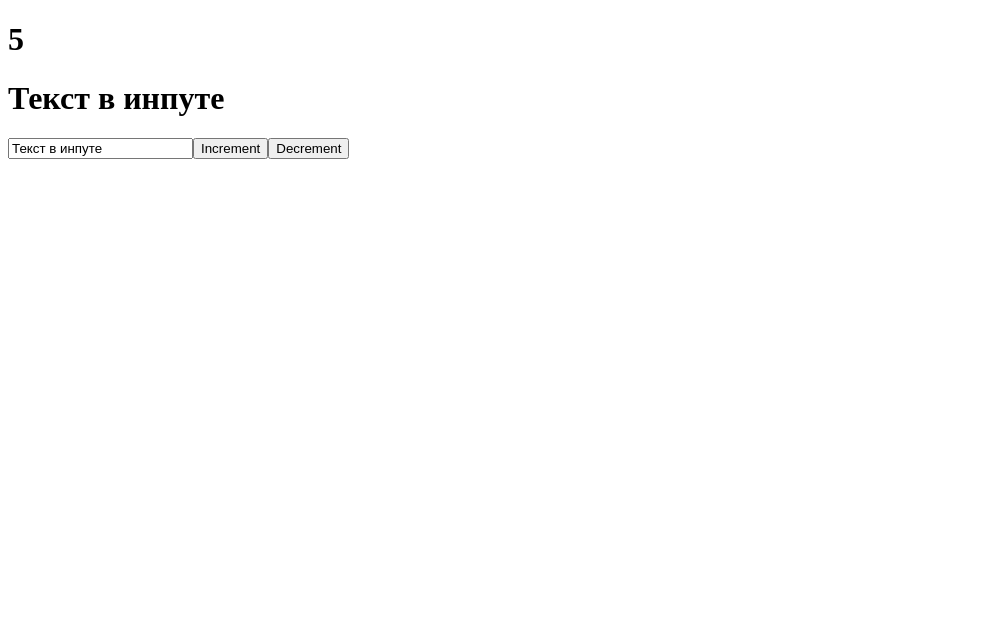
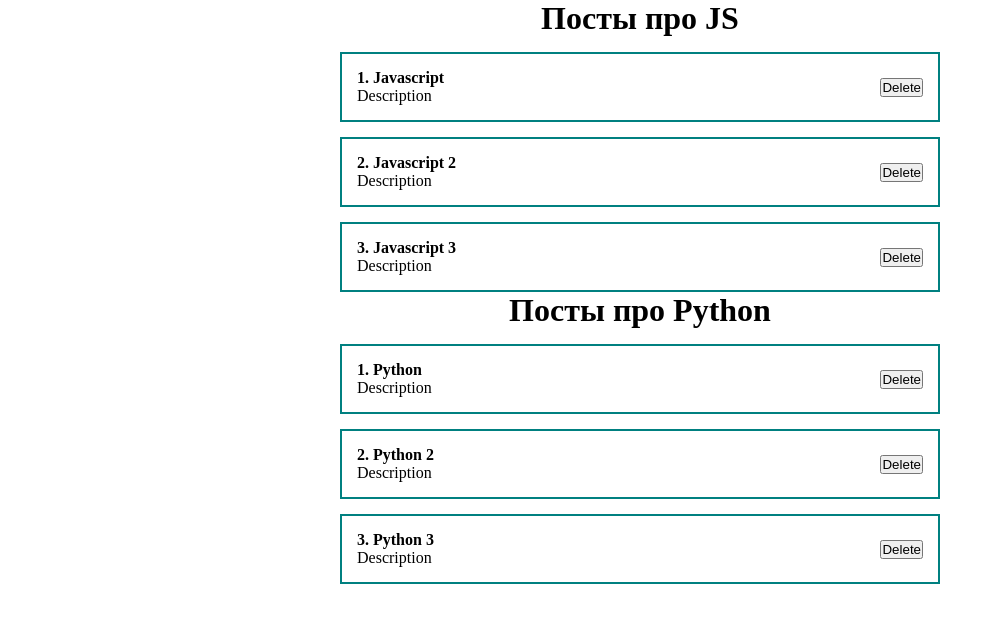
Before and after one commit to Alexwebcreator/react-fund-course, a React (Create React App) app: page / in a window 1280 px wide. Shown: the top 622 px of the page, without its empty margins (0-995 px from the left). Built offline with nearby package versions, Linux system fonts and the light colour scheme.

Commit message:
create components

```diff
--- a/src/App.js
+++ b/src/App.js
@@ -1,29 +1,27 @@
 import React, {useState} from 'react';
+import ClassCounter from './components/ClassCounter';
+import Counter from './components/Counter';
+import PostItem from './components/PostItem';
+import PostList from './components/PostList';
+import './styles/app.css';
 
 function App() {
-  const [likes, setLikes] = useState(5);
-  const [value, setValue] = useState('Текст в инпуте');
+  const [posts, setPosts] = useState([
+    {id: 1, title: 'Javascript', body: 'Description'},
+    {id: 2, title: 'Javascript 2', body: 'Description'},
+    {id: 3, title: 'Javascript 3', body: 'Description'}
+  ]);
 
-    function increment() {
-      setLikes(likes + 1);
-      console.log(likes);
-    }
+  const [posts2, setPosts2] = useState([
+    {id: 1, title: 'Python', body: 'Description'},
+    {id: 2, title: 'Python 2', body: 'Description'},
+    {id: 3, title: 'Python 3', body: 'Description'}
+  ]);
 
-    function decrement() {
-      setLikes(likes - 1);
-      console.log(likes);
-    }
   return (
     <div className="App">
-      <h1>{likes}</h1>
-      <h1>{value}</h1>
-      <input
-      type="text"
-      value={value}
-      onChange={event => setValue(event.target.value)}
-      />
-      <button onClick={increment}>Increment</button>
-      <button onClick={decrement}>Decrement</button>
+      <PostList posts={posts} title="Посты про JS"/>
+      <PostList posts={posts2} title="Посты про Python"/>
     </div>
   );
 }
--- /dev/null
+++ b/src/components/ClassCounter.jsx
@@ -0,0 +1,34 @@
+import React from 'react';
+
+class ClassCounter extends React.Component {
+
+  constructor(props) {
+    super(props);
+    this.state = {
+      count: 0
+    }
+    this.increment = this.increment.bind(this);
+    this.decrement = this.decrement.bind(this);
+  }
+
+  increment() {
+    this.setState({count: this.state.count + 1});
+  }
+
+  decrement() {
+    this.setState({count: this.state.count - 1});
+  }
+
+
+  render() {
+    return (
+      <div>
+        <h1>{this.state.count}</h1>
+        <button onClick={this.increment}>Increment</button>
+        <button onClick={this.decrement}>Decrement</button>
+      </div>
+    )
+  }
+}
+
+export default ClassCounter;
--- /dev/null
+++ b/src/components/Counter.jsx
@@ -0,0 +1,23 @@
+import React, {useState} from 'react';
+
+const Counter = () => {
+  const [count, setCount] = useState(0);
+
+  function increment() {
+      setCount(count + 1);
+    }
+
+  function decrement() {
+    setCount(count - 1);
+  }
+
+  return (
+    <div>
+      <h1>{count}</h1>
+      <button onClick={increment}>Increment</button>
+      <button onClick={decrement}>Decrement</button>
+    </div>
+  );
+}
+
+export default Counter;
--- /dev/null
+++ b/src/components/PostItem.jsx
@@ -0,0 +1,19 @@
+import React from 'react';
+
+const PostItem = (props) => {
+  return (
+    <div className='post'>
+      <div className='post__content'>
+        <strong>{props.post.id}. {props.post.title}</strong>
+        <div>
+          {props.post.body}
+        </div>
+      </div>
+      <div className='post__btns'>
+        <button>Delete</button>
+      </div>
+    </div>
+  )
+}
+
+export default PostItem;
--- /dev/null
+++ b/src/components/PostList.jsx
@@ -0,0 +1,15 @@
+import React from 'react';
+import PostItem from './PostItem';
+
+const PostList = ({posts, title}) => {
+  return (
+    <div>
+      <h1 style={{textAlign: 'center'}}>{title}</h1>
+      {posts.map((post) =>
+        <PostItem post={post} key={post.id}/>
+      )}
+    </div>
+  )
+}
+
+export default PostList;
--- /dev/null
+++ b/src/styles/app.css
@@ -0,0 +1,22 @@
+* {
+  margin: 0;
+  padding: 0;
+  box-sizing: border-box;
+}
+
+#root {
+  display: flex;
+  justify-content: center;
+}
+
+.App {
+  width: 600px;
+}
+.post {
+  display: flex;
+  padding: 15px;
+  border: 2px solid teal;
+  margin-top: 15px;
+  justify-content: space-between;
+  align-items: center;
+}
```
